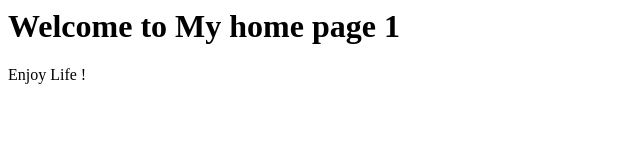
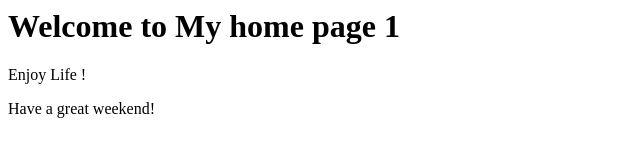
Before and after one commit to Lyndsay-Liberty/my-webapp, a plain HTML site: page index.html in a window 1280 px wide. Shown: the whole page, without its empty margins (0-640 px from the left). Drawn offline with Linux system fonts and the light colour scheme.

Commit message:
modified html

```diff
--- a/index.html
+++ b/index.html
@@ -5,5 +5,6 @@
 <body>
     <h1>Welcome to My home page 1</h1>
     <p>Enjoy Life ! </p>
+    <p>Have a great weekend!</p>
 </body>
 </html>
```
